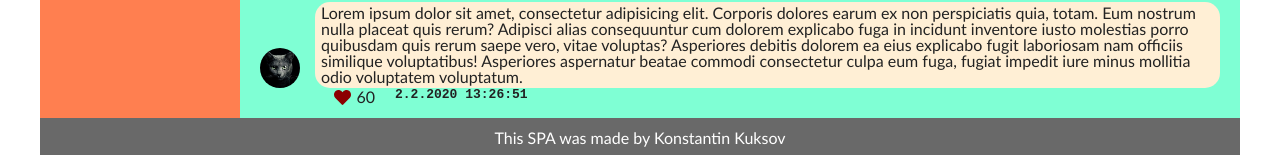
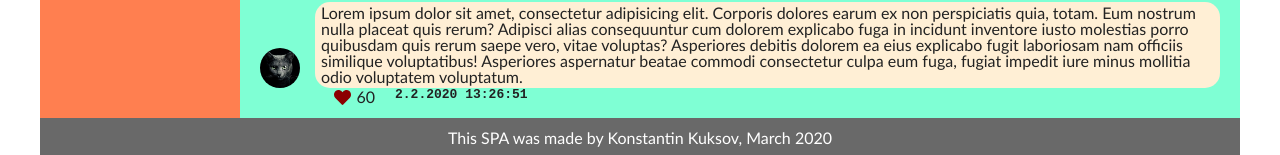
Before and after one commit to kalmykovanton/BeSocial, a React (Create React App) app: page / in a window 1280 px wide. Shown: the part 809-964 px from the top of the page. Built offline with nearby package versions, Linux system fonts and the light colour scheme.

Commit message:
test commit (change footer slightly)

```diff
--- a/src/components/Footer/Footer.jsx
+++ b/src/components/Footer/Footer.jsx
@@ -4,7 +4,7 @@ import styles from './Footer.module.css';
 const Footer = () => {
 	return (
 		<footer className={styles.footer}>
-			<h4>This SPA was made by Konstantin Kuksov</h4>
+			<h4>This SPA was made by Konstantin Kuksov, March 2020</h4>
 		</footer>
 	)
 };
```
